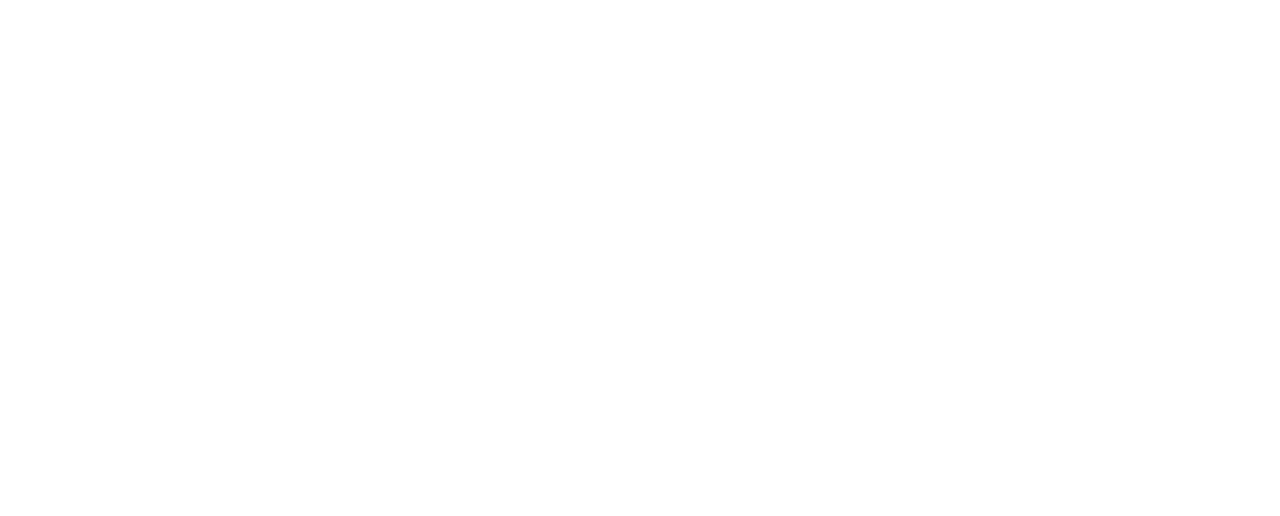
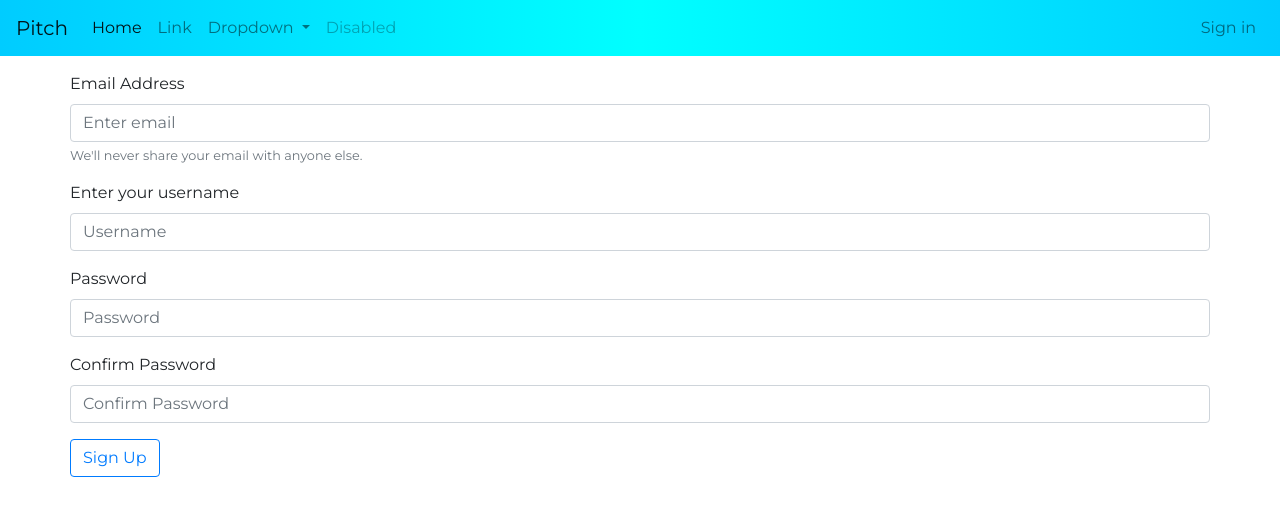
Before and after one commit to SamNgigi/Pitch-Ip, a Flask app: page /auth/register in a window 1280 px wide. Before the commit the part shown is empty. Shown: the top 516 px of the page. Run offline with Flask 2, Linux system fonts and the light colour scheme; some libraries are stand-ins or nearby versions.

Commit message:
Added style to registration. Configured sign in and sign up correctly

```diff
--- a/app/auth/forms.py
+++ b/app/auth/forms.py
@@ -17,7 +17,7 @@
     username = StringField('Enter your username', validators=[Required()])
     password = PasswordField('Password', validators=[Required(), EqualTo(
         'password2', message='Make sure passwords match')])
-    password2 = PasswordField('Confirm Passwords', validators=[Required()])
+    password2 = PasswordField('Confirm Password', validators=[Required()])
     submit = SubmitField('Sign Up')
 
     def validate_email(self, data_field):
--- a/app/templates/auth/login.html
+++ b/app/templates/auth/login.html
@@ -7,7 +7,6 @@
     </div>
     <div class="row">
       {{login_form.hidden_tag()}} {{login_form.email(class_='form-control', placeholder="Enter email")}}
-      <small id="emailHelp" class="form-text text-muted">We'll never share your email with anyone else.</small>
     </div>
     <div class="row mt-3">
       {{login_form.password.label}}
@@ -21,7 +20,8 @@
       {{login_form.remember(class_='form-check-input')}}
     </div>
     <div class="row">
-        <button type="submit" class="btn btn-outline-primary">Submit</button>
+      {{login_form.hidden_tag()}}
+      {{login_form.submit(class_="btn btn-outline-primary")}}
     </div>
     <div class="row mt-3">
       <p>Do you have an account?<a href="{{url_for('auth.register')}}">  Sign up here.</a></p>
--- a/app/templates/auth/register.html
+++ b/app/templates/auth/register.html
@@ -0,0 +1,35 @@
+{% extends 'base.html' %}
+{% block content %}
+<div class="container">
+  <form method="POST" action="/">
+    <div class="row mt-3">
+      {{registration_form.email.label}}
+    </div>
+    <div class="row">
+      {{registration_form.hidden_tag()}} {{registration_form.email(class_='form-control', placeholder="Enter email")}}
+      <small id="emailHelp" class="form-text text-muted">We'll never share your email with anyone else.</small>
+    </div>
+    <div class="row mt-3">
+      {{registration_form.username.label}}
+    </div>
+    <div class="row">
+      {{registration_form.hidden_tag()}} {{registration_form.username(class_='form-control', placeholder="Username")}}
+    </div>
+    <div class="row mt-3">
+      {{registration_form.password.label}}
+    </div>
+    <div class="row">
+      {{registration_form.hidden_tag()}} {{registration_form.password(class_='form-control', placeholder="Password")}}
+    </div>
+    <div class="row mt-3">
+      {{registration_form.password2.label}}
+    </div>
+    <div class="row">
+      {{registration_form.hidden_tag()}} {{registration_form.password2(class_='form-control', placeholder="Confirm Password")}}
+    </div>
+    <div class="row mt-3">
+        {{registration_form.hidden_tag()}}
+        {{registration_form.submit(class_="btn btn-outline-primary")}}
+  </form>
+</div>
+{% endblock %}
```
